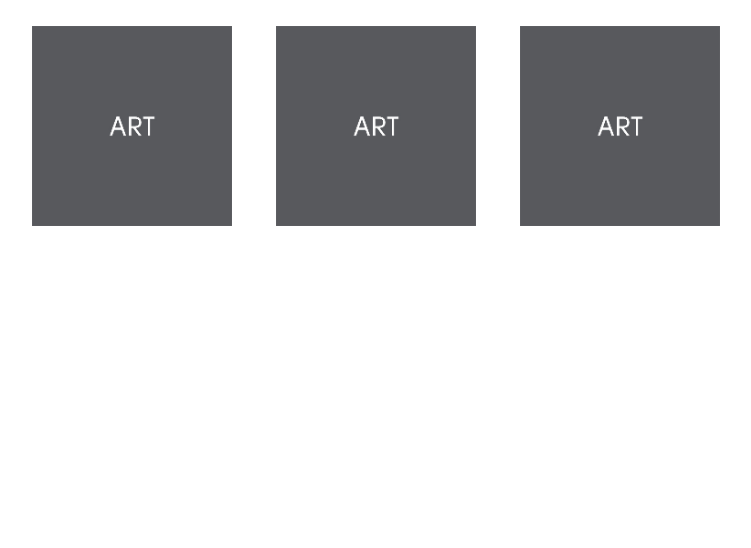
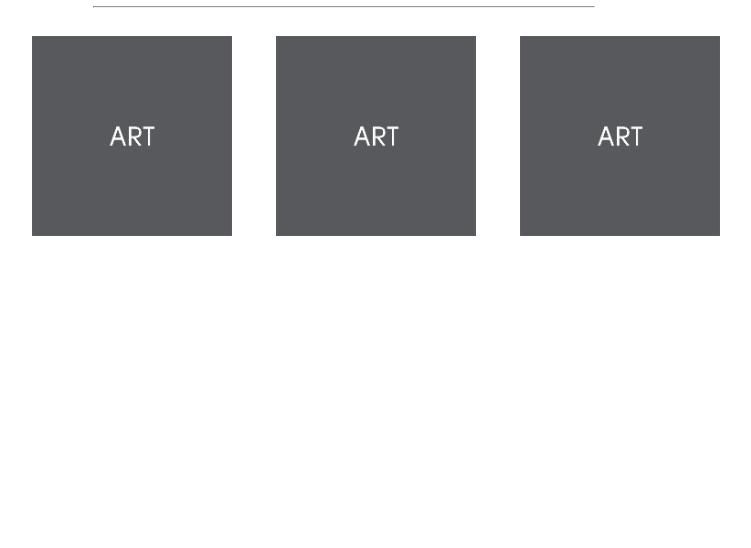
Before and after one commit to kajaseweryn/Site, a plain HTML site: page index.html in a window 1280 px wide. Shown: the part 252-800 px from the top of the page, without its empty margins (296-1047 px from the left). Drawn offline with Linux system fonts and the light colour scheme.

```diff
--- a/css/stylesheet.css
+++ b/css/stylesheet.css
@@ -10,11 +10,14 @@
   font-family:'Futura';
 }
 
+hr {
+  width: 500px;
+}
+
 
 .fotos img {
   width: 200px;
   margin: 20px;
-
 }
 
 .fotos img:hover {
--- a/index.html
+++ b/index.html
@@ -13,6 +13,8 @@
       <div class="header">
         <h1>kaja seweryn</h1>
       </div>
+
+    <hr/>
 
       <div class="fotos">
 
```
